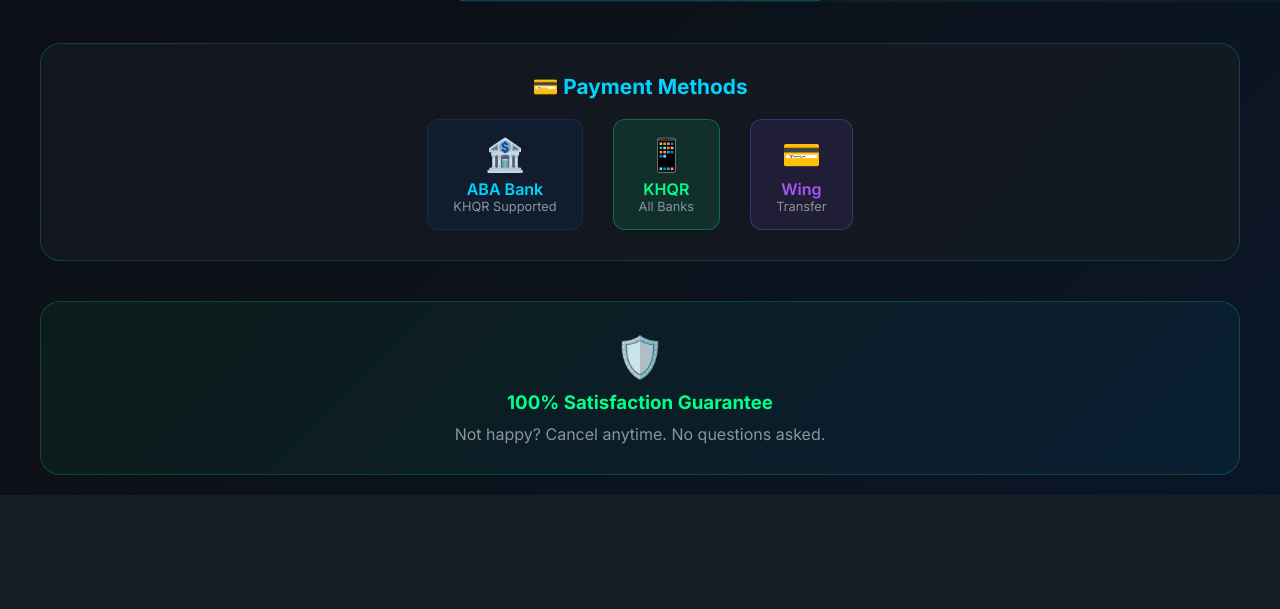
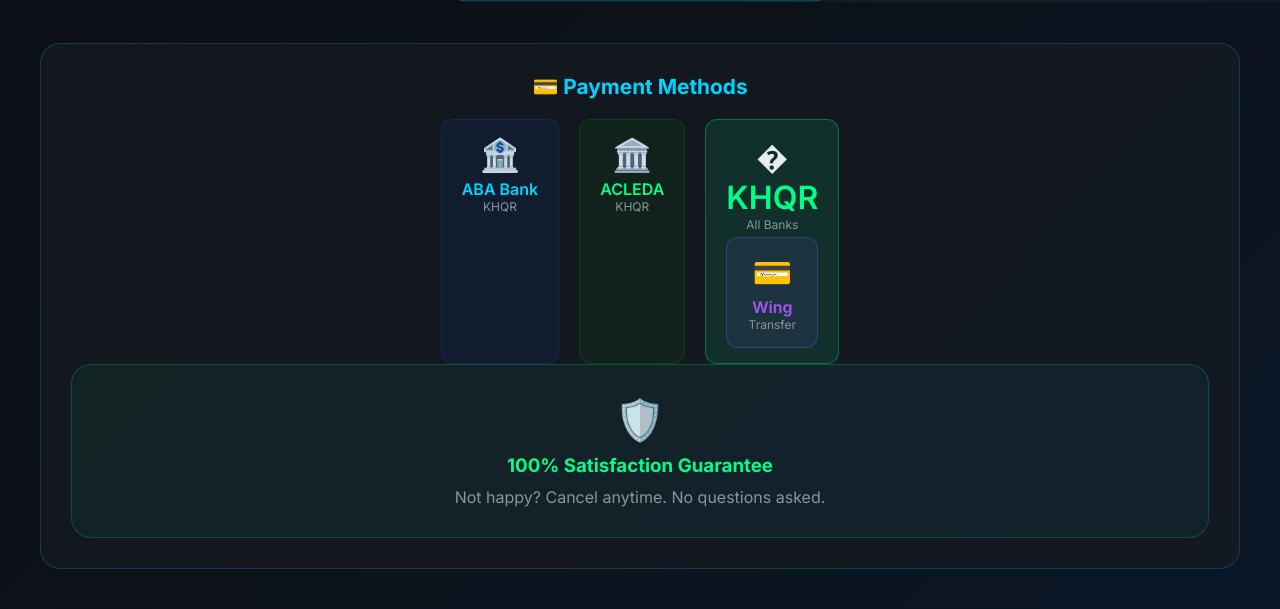
Before and after one commit to DOM6666-boom/forex-analyzer-pro, a Flask app: page /pricing in a window 1280 px wide. Shown: the part 798-1407 px from the top of the page. Before the commit the page ends 1293 px from the top, so only its background shows below. Run offline with Flask 3, Linux system fonts and the light colour scheme.

Commit message:
Add ACLEDA bank option to payment

```diff
--- a/templates/pricing.html
+++ b/templates/pricing.html
@@ -230,21 +230,26 @@
         <!-- Payment Methods Info -->
         <div style="background: rgba(22, 27, 34, 0.8); border-radius: 20px; padding: 30px; margin-bottom: 40px; border: 1px solid rgba(0, 212, 255, 0.2);">
             <h3 style="text-align: center; color: #00d4ff; margin-bottom: 20px; font-size: 1.3rem;">💳 Payment Methods</h3>
-            <div style="display: flex; justify-content: center; gap: 30px; flex-wrap: wrap;">
-                <div style="text-align: center; padding: 15px 25px; background: rgba(0, 82, 180, 0.1); border-radius: 12px; border: 1px solid rgba(0, 82, 180, 0.3);">
+            <div style="display: flex; justify-content: center; gap: 20px; flex-wrap: wrap;">
+                <div style="text-align: center; padding: 15px 20px; background: rgba(0, 82, 180, 0.1); border-radius: 12px; border: 1px solid rgba(0, 82, 180, 0.3);">
                     <div style="font-size: 2rem; margin-bottom: 5px;">🏦</div>
                     <div style="font-weight: 600; color: #00d4ff;">ABA Bank</div>
-                    <div style="font-size: 0.8rem; color: #8b949e;">KHQR Supported</div>
+                    <div style="font-size: 0.75rem; color: #8b949e;">KHQR</div>
                 </div>
-                <div style="text-align: center; padding: 15px 25px; background: rgba(0, 255, 136, 0.1); border-radius: 12px; border: 1px solid rgba(0, 255, 136, 0.3);">
-                    <div style="font-size: 2rem; margin-bottom: 5px;">📱</div>
+                <div style="text-align: center; padding: 15px 20px; background: rgba(0, 128, 0, 0.1); border-radius: 12px; border: 1px solid rgba(0, 128, 0, 0.3);">
+                    <div style="font-size: 2rem; margin-bottom: 5px;">🏛️</div>
+                    <div style="font-weight: 600; color: #00ff88;">ACLEDA</div>
+                    <div style="font-size: 0.75rem; color: #8b949e;">KHQR</div>
+                </div>
+                <div style="text-align: center; padding: 15px 20px; background: rgba(0, 255, 136, 0.1); border-radius: 12px; border: 1px solid rgba(0, 255, 136, 0.3);">
+                    <div style="font-size: 2rem; margin-bottom: 5px;">�</divv>
                     <div style="font-weight: 600; color: #00ff88;">KHQR</div>
-                    <div style="font-size: 0.8rem; color: #8b949e;">All Banks</div>
+                    <div style="font-size: 0.75rem; color: #8b949e;">All Banks</div>
                 </div>
-                <div style="text-align: center; padding: 15px 25px; background: rgba(139, 92, 246, 0.1); border-radius: 12px; border: 1px solid rgba(139, 92, 246, 0.3);">
+                <div style="text-align: center; padding: 15px 20px; background: rgba(139, 92, 246, 0.1); border-radius: 12px; border: 1px solid rgba(139, 92, 246, 0.3);">
                     <div style="font-size: 2rem; margin-bottom: 5px;">💳</div>
                     <div style="font-weight: 600; color: #a855f7;">Wing</div>
-                    <div style="font-size: 0.8rem; color: #8b949e;">Transfer</div>
+                    <div style="font-size: 0.75rem; color: #8b949e;">Transfer</div>
                 </div>
             </div>
         </div>
@@ -278,24 +283,33 @@
             </div>
 
             <!-- Bank Details -->
-            <div style="background: rgba(0, 212, 255, 0.1); border-radius: 12px; padding: 15px; margin-bottom: 20px; border: 1px solid rgba(0, 212, 255, 0.2);">
-                <div style="font-weight: 600; color: #00d4ff; margin-bottom: 10px;">🏦 Bank Transfer Details:</div>
-                <div style="display: flex; justify-content: space-between; margin-bottom: 8px;">
-                    <span style="color: #8b949e;">Bank:</span>
-                    <span style="color: #e6edf3; font-weight: 600;">ABA Bank</span>
-                </div>
-                <div style="display: flex; justify-content: space-between; margin-bottom: 8px;">
-                    <span style="color: #8b949e;">Account Name:</span>
+            <div style="background: rgba(0, 212, 255, 0.1); border-radius: 12px; padding: 15px; margin-bottom: 15px; border: 1px solid rgba(0, 212, 255, 0.2);">
+                <div style="font-weight: 600; color: #00d4ff; margin-bottom: 10px;">🏦 ABA Bank:</div>
+                <div style="display: flex; justify-content: space-between; margin-bottom: 6px;">
+                    <span style="color: #8b949e; font-size: 0.9rem;">Account Name:</span>
                     <span style="color: #e6edf3; font-weight: 600;">VANN DOM</span>
                 </div>
-                <div style="display: flex; justify-content: space-between; margin-bottom: 8px;">
-                    <span style="color: #8b949e;">Account Number:</span>
+                <div style="display: flex; justify-content: space-between;">
+                    <span style="color: #8b949e; font-size: 0.9rem;">Account Number:</span>
                     <span style="color: #00ff88; font-weight: 600; cursor: pointer;" onclick="copyToClipboard('001747168')">001747168 📋</span>
                 </div>
+            </div>
+
+            <div style="background: rgba(0, 128, 0, 0.1); border-radius: 12px; padding: 15px; margin-bottom: 15px; border: 1px solid rgba(0, 128, 0, 0.2);">
+                <div style="font-weight: 600; color: #00ff88; margin-bottom: 10px;">🏛️ ACLEDA Bank:</div>
+                <div style="display: flex; justify-content: space-between; margin-bottom: 6px;">
+                    <span style="color: #8b949e; font-size: 0.9rem;">Account Name:</span>
+                    <span style="color: #e6edf3; font-weight: 600;">VANN DOM</span>
+                </div>
                 <div style="display: flex; justify-content: space-between;">
-                    <span style="color: #8b949e;">Amount:</span>
-                    <span style="color: #ffd700; font-weight: 700;" id="modalAmountUSD">$19.99</span>
+                    <span style="color: #8b949e; font-size: 0.9rem;">Account Number:</span>
+                    <span style="color: #00ff88; font-weight: 600; cursor: pointer;" onclick="copyToClipboard('YOUR_ACLEDA_NUMBER')">YOUR_ACLEDA_NUMBER 📋</span>
                 </div>
+            </div>
+
+            <div style="background: rgba(255, 215, 0, 0.1); border-radius: 12px; padding: 12px; margin-bottom: 20px; border: 1px solid rgba(255, 215, 0, 0.2); text-align: center;">
+                <span style="color: #ffd700; font-weight: 600;">💰 Amount: </span>
+                <span style="color: #ffd700; font-weight: 700; font-size: 1.1rem;" id="modalAmountUSD">$19.99</span>
             </div>
 
             <!-- Payment Confirmation Form -->
```
